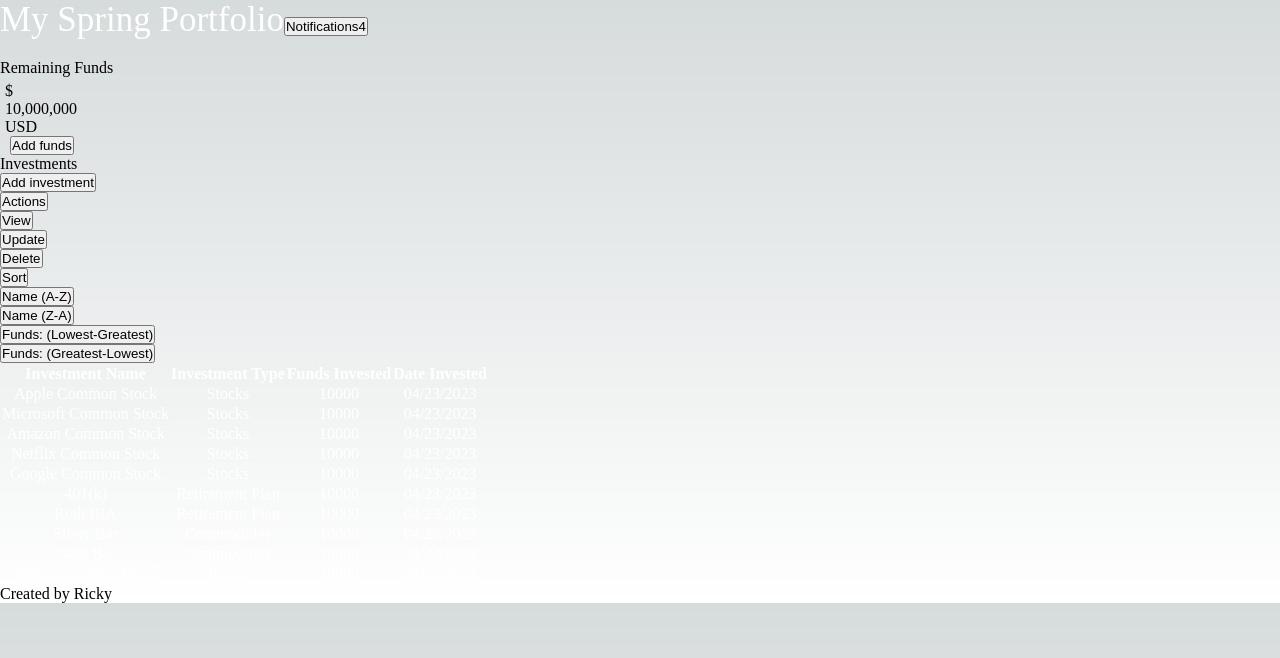
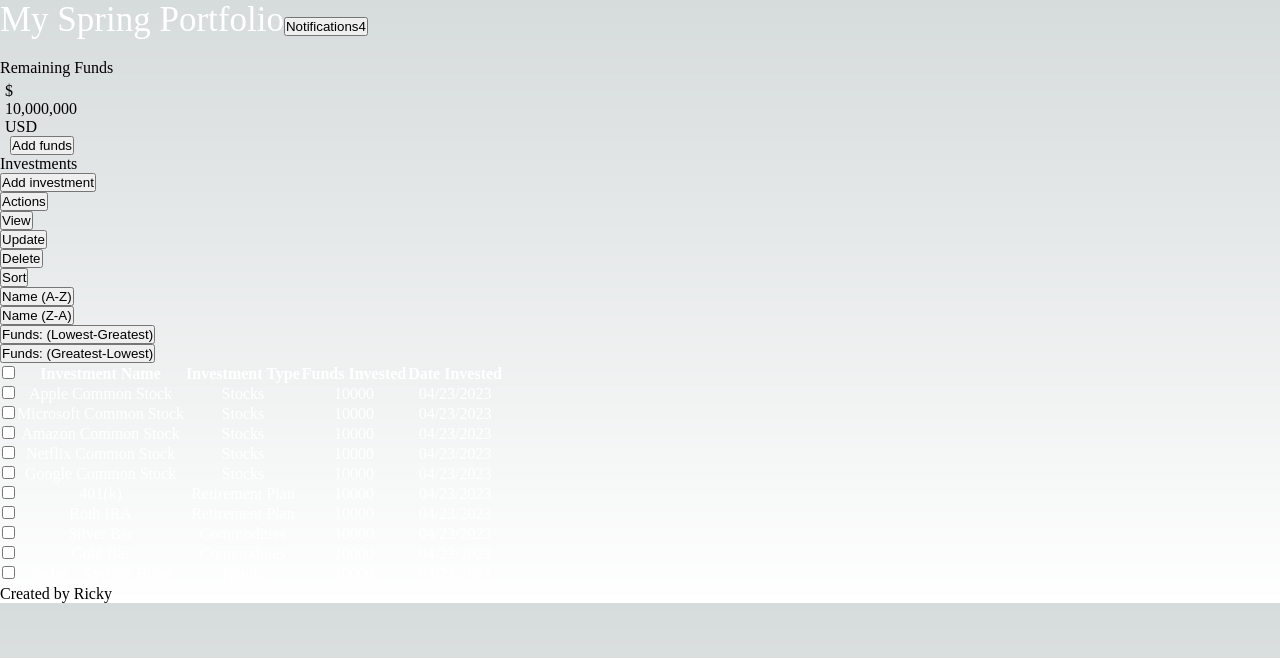
Before and after one commit to rwkliu/Investment-portfolio, a Next.js app in the folder spring-portfolio-front-end/: page / in a window 1280 px wide. Shown: the top 658 px of the page. Built offline with nearby package versions, Linux system fonts and the light colour scheme.

Commit message:
Add checkboxes to each row

```diff
--- a/spring-portfolio-front-end/components/list-investments.jsx
+++ b/spring-portfolio-front-end/components/list-investments.jsx
@@ -4,6 +4,7 @@ export default function ListInvestments({ investments }) {
       <table className="table table-bordered" style={{textAlign: "center", color: "white"}}>
         <thead>
           <tr>
+            <th><input className="form-check-input" type="checkbox" value="" id="flexCheckDefault"></input></th>
             <th>Investment Name</th>
             <th>Investment Type</th>
             <th>Funds Invested</th>
@@ -15,6 +16,7 @@ export default function ListInvestments({ investments }) {
             investments.map(
               investment =>
               <tr key={investment.id}>
+                <td><input className="form-check-input" type="checkbox" value="" id="flexCheckDefault"></input></td>
                 <td>{investment.name}</td>
                 <td>{investment.type}</td>
                 <td>{investment.funds}</td>
```
